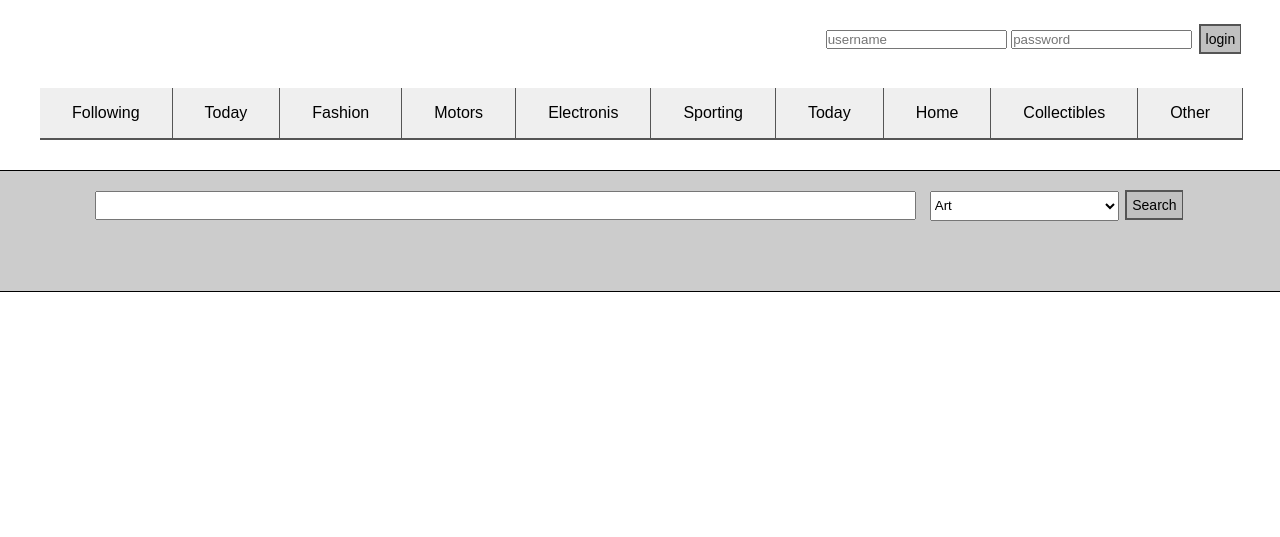
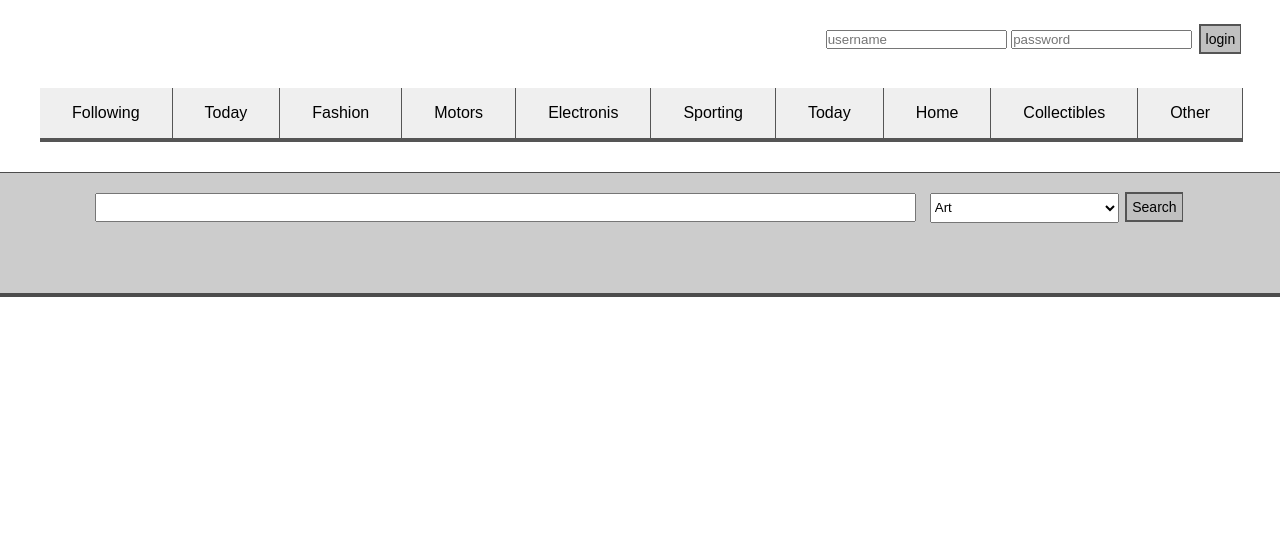
Before and after one commit to malek-boukhari/mash, a PHP site: page /index.php?category=1 in a window 1280 px wide. Shown: the top 537 px of the page. Run offline with PHP 8.4, Linux system fonts and the light colour scheme.

Commit message:
css chages

```diff
--- a/workspace/mash/css/maincss.css
+++ b/workspace/mash/css/maincss.css
@@ -31,8 +31,8 @@ padding:20px 40px 20px 40px;
 	text-align: center;
 	color:#c0c0c0;
 	background-color: #999999;
-	border-top: solid  1px;
-	border-bottom: solid  1px;
+	border-top: 1px solid  ;
+	border-bottom: 1px solid  ;
 	border-color: black;
 }
 
@@ -52,8 +52,8 @@ a:HOVER{
 .button {
     background-color: #efefef;
     color: black;
-    border-bottom: 2px solid #555555;
-    border-right: 1px solid #555555;
+    border-bottom: 4px solid #555555;
+    border-right: 0.5px solid #555555;
     padding: 16px 32px;
     text-align: center;
     text-decoration: none;
@@ -81,9 +81,9 @@ a:HOVER{
 	display: block;
 	height:100px;
 	background-color: #cccccc;
-	border-top: solid  1px;
-	border-bottom: solid  1px;
-	border-color: black;
+	border-top: 1px solid  ;
+	border-bottom: 4px solid  ;
+	border-color: #4c4c4c;
 }
 
 #recherche{
```
